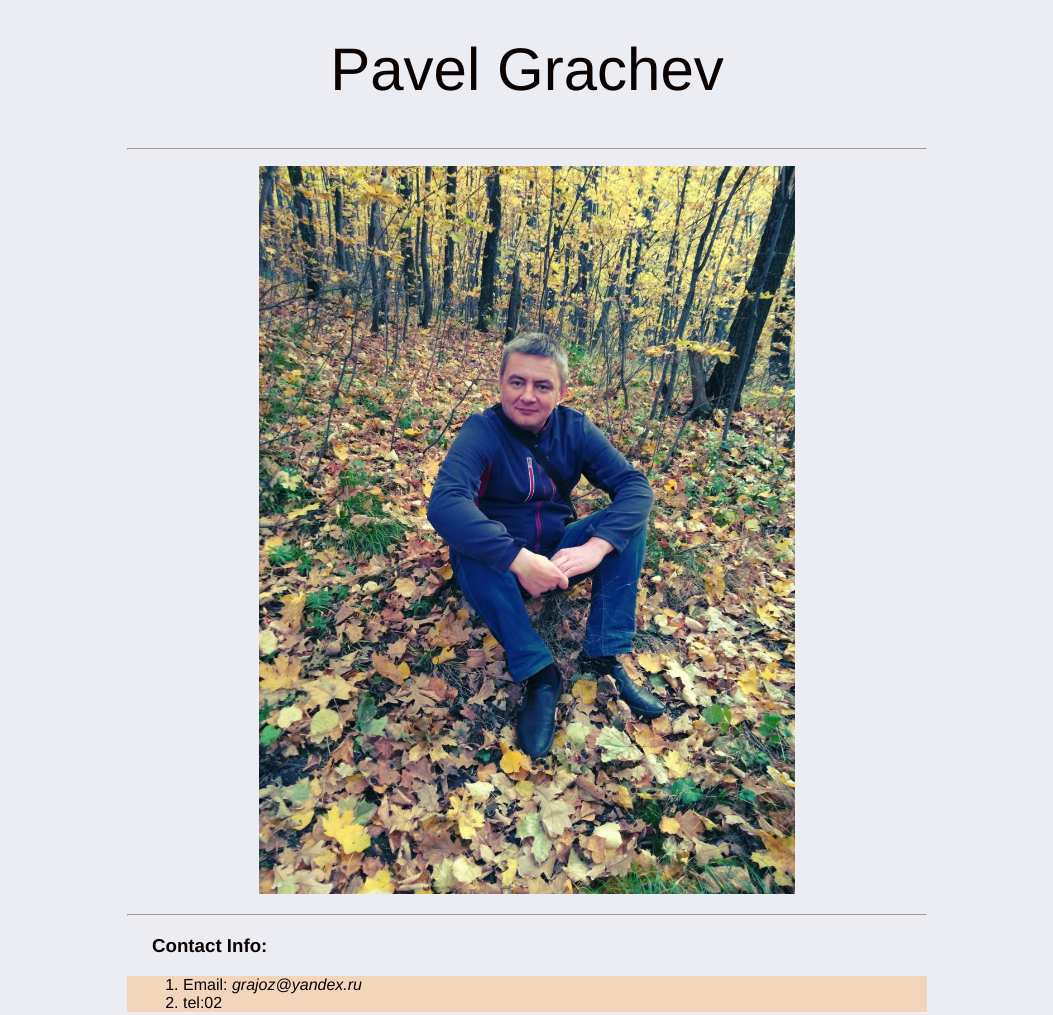
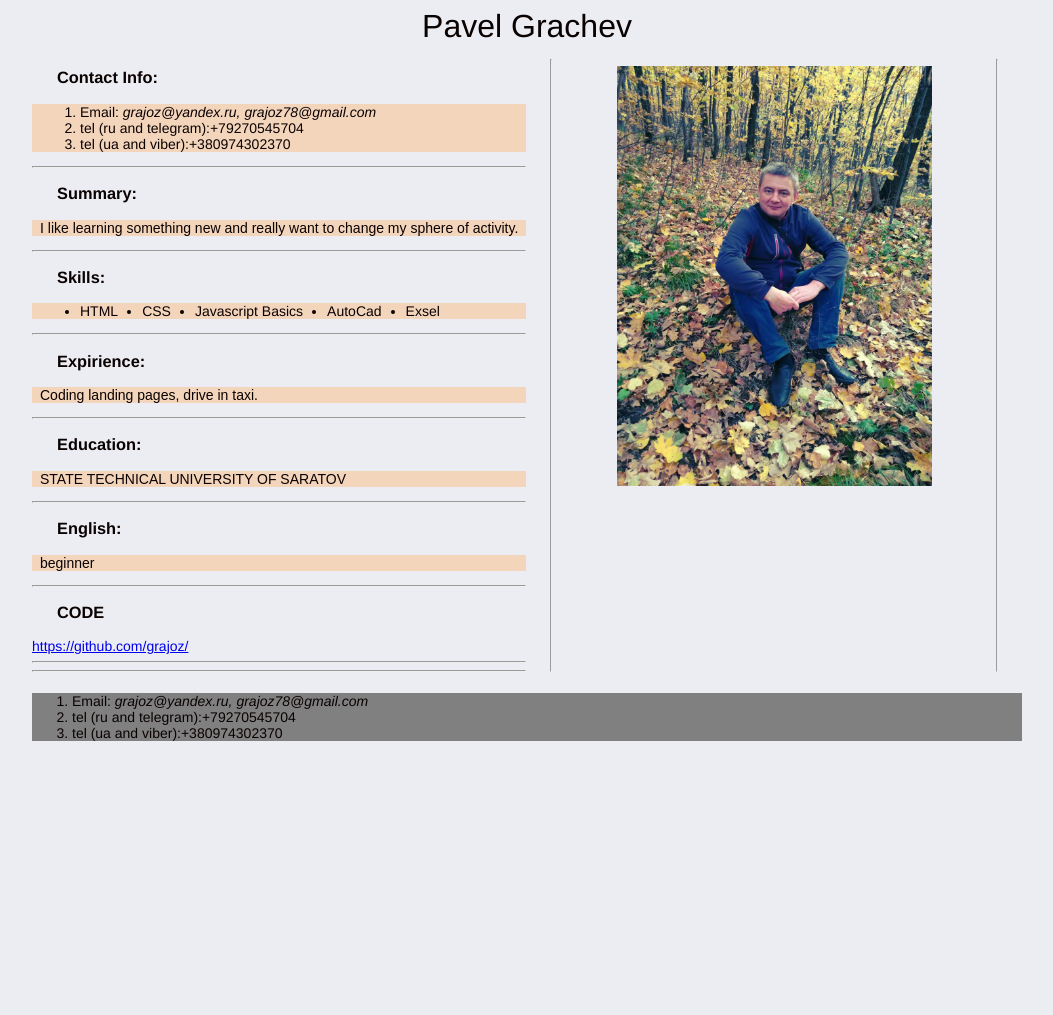
Before and after one commit to grajoz/rsschool-cv, a plain HTML site: page index.html in a window 1280 px wide. Shown: the top 1015 px of the page, without its empty margins (113-1166 px from the left). After the commit the page ends 800 px from the top, so only its background shows below. Drawn offline with Linux system fonts and the light colour scheme.

Commit message:
docs: add screen

```diff
--- a/index.html
+++ b/index.html
@@ -1,29 +1,29 @@
 <!DOCTYPE html>
 <html lang="ru">
   <head>
-    <link href="https://fonts.googleapis.com/css?family
-    =Montserrat:400,500,700|
-    Old+Standard+TT&display=swap
-    &subset=cyrillic" rel="stylesheet">
     <meta charset="UTF-8">
     <link rel="stylesheet" href="style.css">
-    <title>Junior Developer</title>
+    <title>Pavel Grachev</title>
   </head>
 
   <body>
     <header>
        <h1 class="heading">Pavel Grachev</h1>
     </header>
+    <main class="main">
         <hr>
-        <figure class="user-image">
-          <img src="img/grajoz.jpg" width="536" height="728" alt="photo">
+          <figure>
+            <img class="user-image" src="img/grajoz.jpg" alt="photo">
           </figure>
         <hr>
+
+        <section class="section">
           <h3 >Contact Info:</h3>
           <div>
                 <ol>
-                <li>Email: <a style="font-style: italic">grajoz@yandex.ru</a></li>
-                <li>tel:02</li>
+                    <li>Email: <a><i>grajoz@yandex.ru, grajoz78@gmail.com</i></a></li>
+                    <li>tel (ru and telegram):+79270545704</li>
+                    <li>tel (ua and viber):+380974302370</li>
                 </ol>
           </div>
           <hr>
@@ -36,19 +36,18 @@
           <hr>
           <h3>Skills:</h3>
             <div>
-            <ul>
-                <li>HTML</li>
-                <li>CSS</li>
-                <li>JAVA</li>
-                <li>VB</li>
-                <li style="text-decoration: line-through">Javascript Basics</li>
-                <li>EWB</li>
+                <ul class="skills">
+                    <li class="skills__item">HTML</li>
+                    <li class="skills__item">CSS</li>
+                    <li class="skills__item">Javascript Basics</li>
+                    <li class="skills__item">AutoCad</li>
+                    <li class="skills__item">Exsel</li>
                 </ul>
             </div>
           <hr>
           <h3>Expirience:</h3>
             <div>
-            <p >Coding landing pages, coding android, drive in taxi.</p>
+                <p >Coding landing pages, drive in taxi.</p>
             </div>
           <hr>
           <h3>Education:</h3>
@@ -58,26 +57,22 @@
           <hr>
           <h3>English:</h3>
             <div >
-            <p>simle</p>
+                <p>beginner</p>
             </div>
           <hr>
-       <h3>Цитаты</h3>
-        <div >
-            <p>learning learning and learning again</p>
-        </div>
+          <h3 >CODE</h3>
+            <a href="https://github.com/grajoz/" class="link">https://github.com/grajoz/</a>
           <hr>
           <hr>
-       <h3 >CODE</h3>
-            <pre>
-              javascript
-                function fancyAlert(arg) {
-                  if(arg) {
-                    $.facebox({div:'#foo'})
-                  }
-                }
-              </pre>
-       <hr>
-       <hr>
+        </section>
+      </main>
 
+       <footer class="footer">
+          <ol>
+              <li>Email: <a><i>grajoz@yandex.ru, grajoz78@gmail.com</i></a></li>
+              <li>tel (ru and telegram):+79270545704</li>
+              <li>tel (ua and viber):+380974302370</li>
+          </ol>
+       </footer>
   </body>
 </html>
--- a/style.css
+++ b/style.css
@@ -1,9 +1,9 @@
 body {
-  max-width: 800px;
+  max-width: 990px;
   margin: auto;
   text-align: left;
   font-family: "Montserrat", "Helvetica", "Arial", sans-serif;
-  font-size: 16px;
+  font-size: 14px;
   color: #0a0101;
   background-color: #ecedf3;
  }
@@ -14,18 +14,21 @@ p {
 
 header {
   text-align: center;
-  height: 100px;
-
 }
 
 .user-image {
   position: inherit;
   text-align: center;
+  height: 420px;
+}
+
+h1 {
+  margin: 10px;
 }
 
 div{
 
-  padding: 0 16px;
+  padding: 0 8px;
 }
 
 h3 {
@@ -34,8 +37,8 @@ h3 {
 }
 
 .heading {
-  font-size: 60px;
-  line-height: 60px;
+  font-size: 32px;
+  line-height: 32px;
   font-weight: 200;
 }
 
@@ -55,4 +58,20 @@ hr {
   background-color: #0d3e720e;
 }
 
-/*корочи содрал стили с дз в эйчтмлакадеми, повыкидал лишнее. HR это по умолчанию было из хрома перенес*/
+.main {
+  display: flex;
+  flex-direction: row-reverse;
+}
+
+.skills {
+  display: flex;
+  flex-direction: row;
+}
+
+.skills__item {
+  padding-right: 24px;
+}
+
+.footer {
+  background-color: grey;
+}
```
Also changed, not shown: img/screen_cv.png (added), 1 other file. Lines whose indentation alone changed are shown as unchanged.
